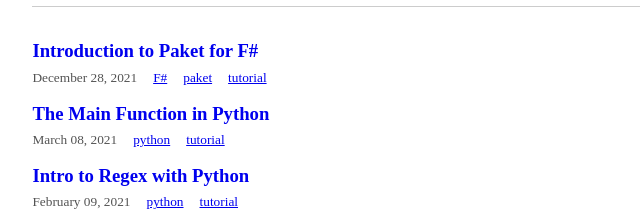
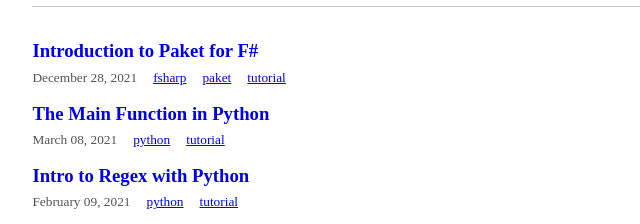
Before and after one commit to karanveersp/codewithkv-blog, a Gatsby site: page / in a window 1280 px wide. Shown: the part 121-345 px from the top of the page, 277-917 px from the left. Built offline with nearby package versions, Linux system fonts and the light colour scheme; Gatsby itself is replaced by a stand-in of ours; some packages are replaced by stand-ins of ours; what typography-theme-parnassus would draw is missing.

Commit message:
Updated tag to fsharp

```diff
--- a/content/blog/introduction-to-paket-for-fsharp/index.md
+++ b/content/blog/introduction-to-paket-for-fsharp/index.md
@@ -3,7 +3,7 @@ title: Introduction to Paket for F#
 date: 2021-12-28
 draft: false
 description: ""
-tags: ["F#", "paket", "tutorial"]
+tags: ["fsharp", "paket", "tutorial"]
 ---
 
 ## Table of Contents
```
